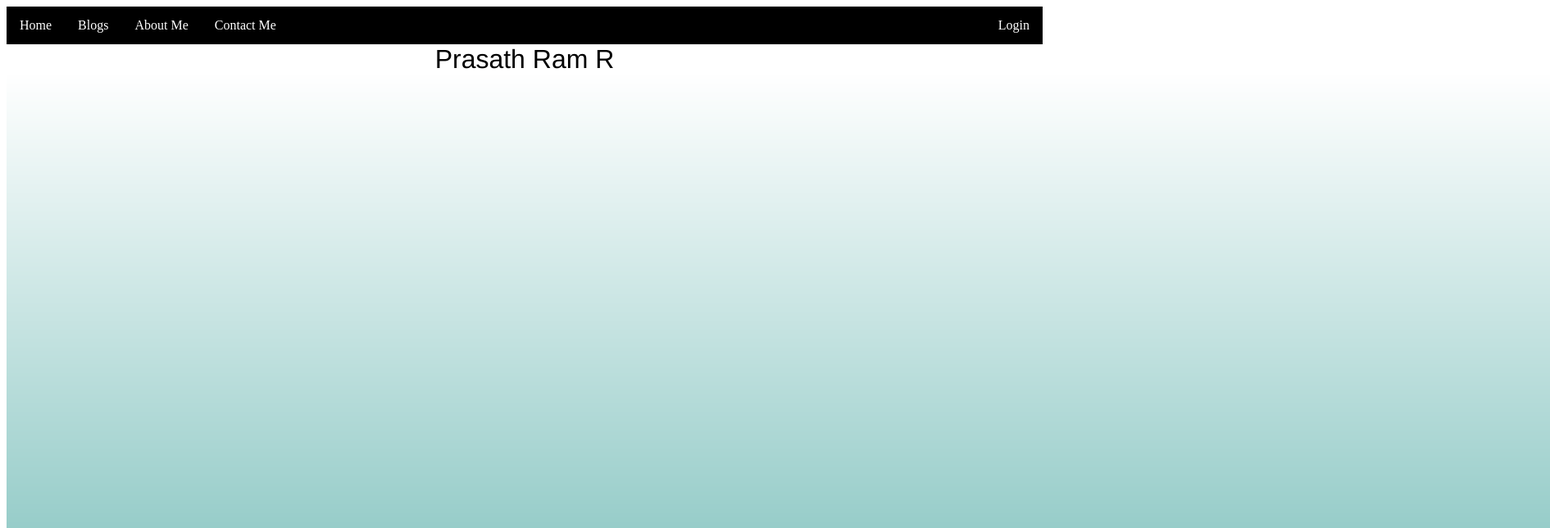
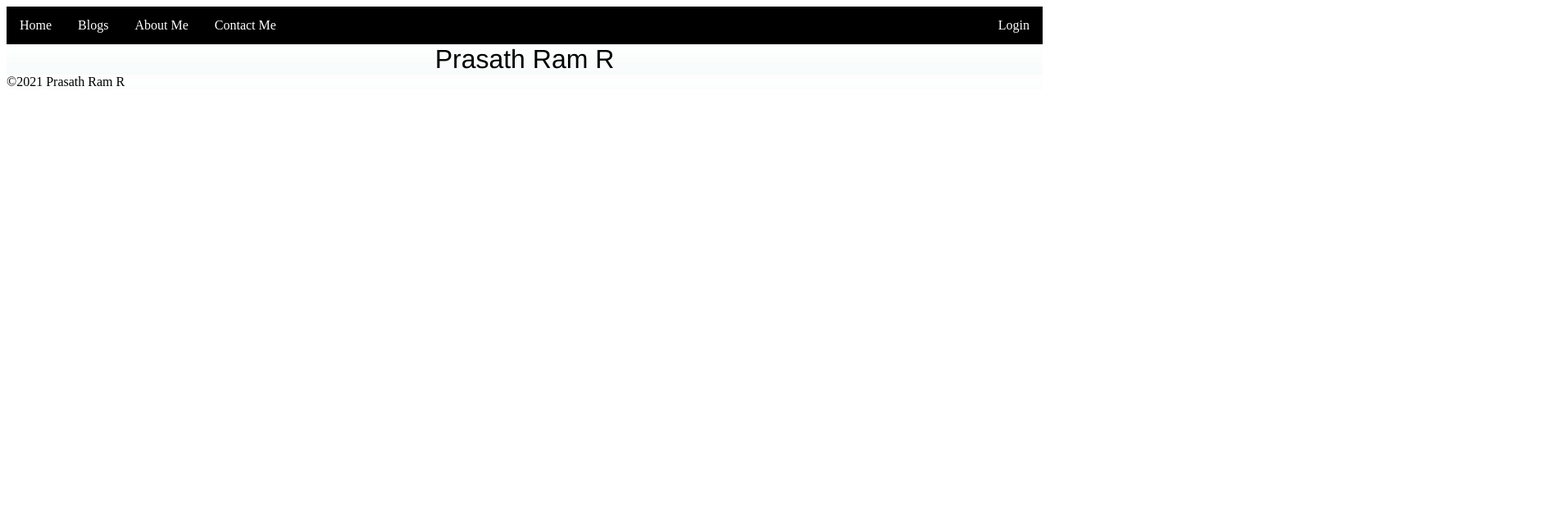
Before and after one commit to PrasathRamR/webpage, a plain HTML site: page index.html in a window 1280 px wide. Shown: the top 644 px of the page at 82% size, 1891 px wide, since content can reach past the window. Drawn offline with Linux system fonts and the light colour scheme.

Commit message:
Update index.html

```diff
--- a/index.html
+++ b/index.html
@@ -1,5 +1,12 @@
 <html>
+    <head>
     <title>Home - Prasath Ram R</title>
+	<style>
+          div {
+             background-image: url('bk2.png');
+              }
+</style>
+    </head>
     <body>
     <ul class="topnav">
             <li><a class="active" href="home.html">Home</a></li>
@@ -15,7 +22,6 @@
 
 
 
-<img id="scream" src="bk2.png">
 
 	    <div class = "copright">©2021 Prasath Ram R</div>
     </body>
```
